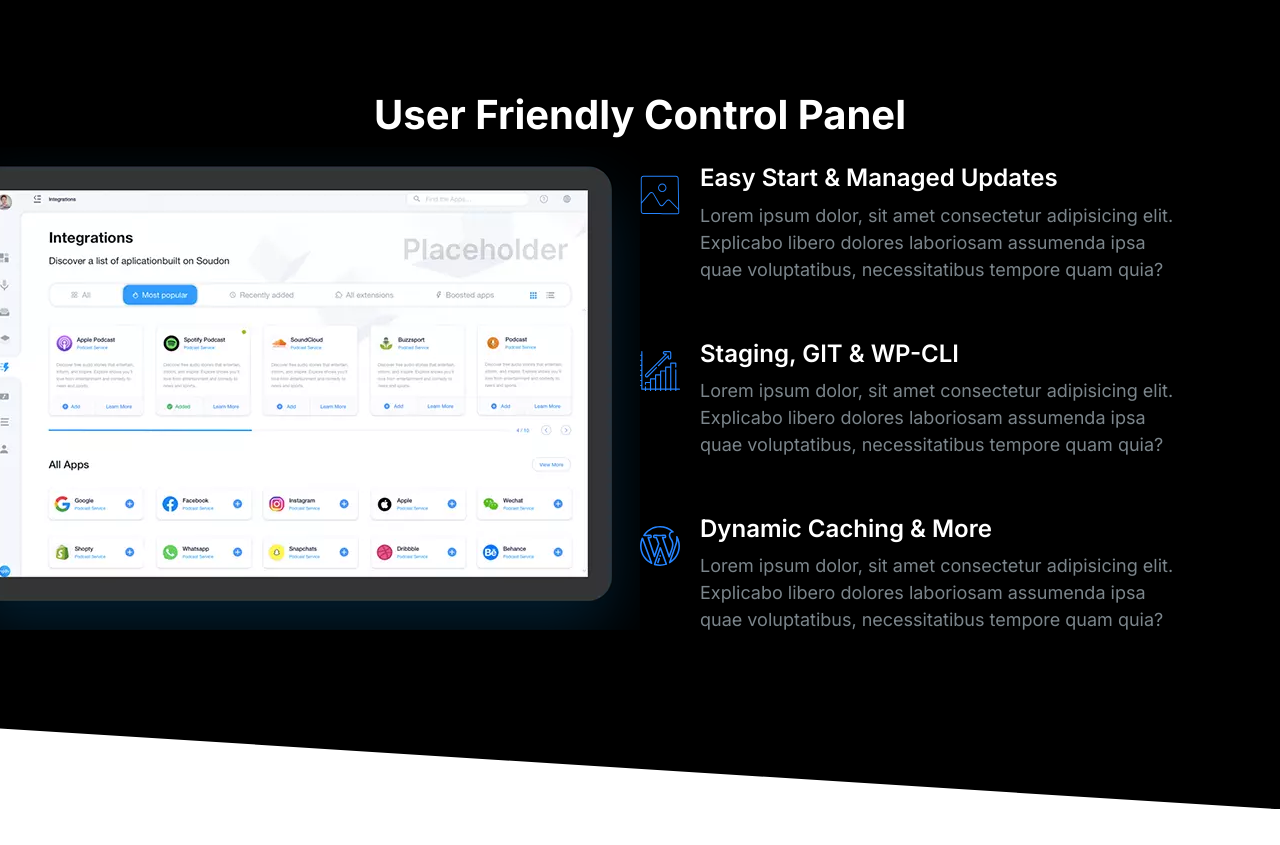
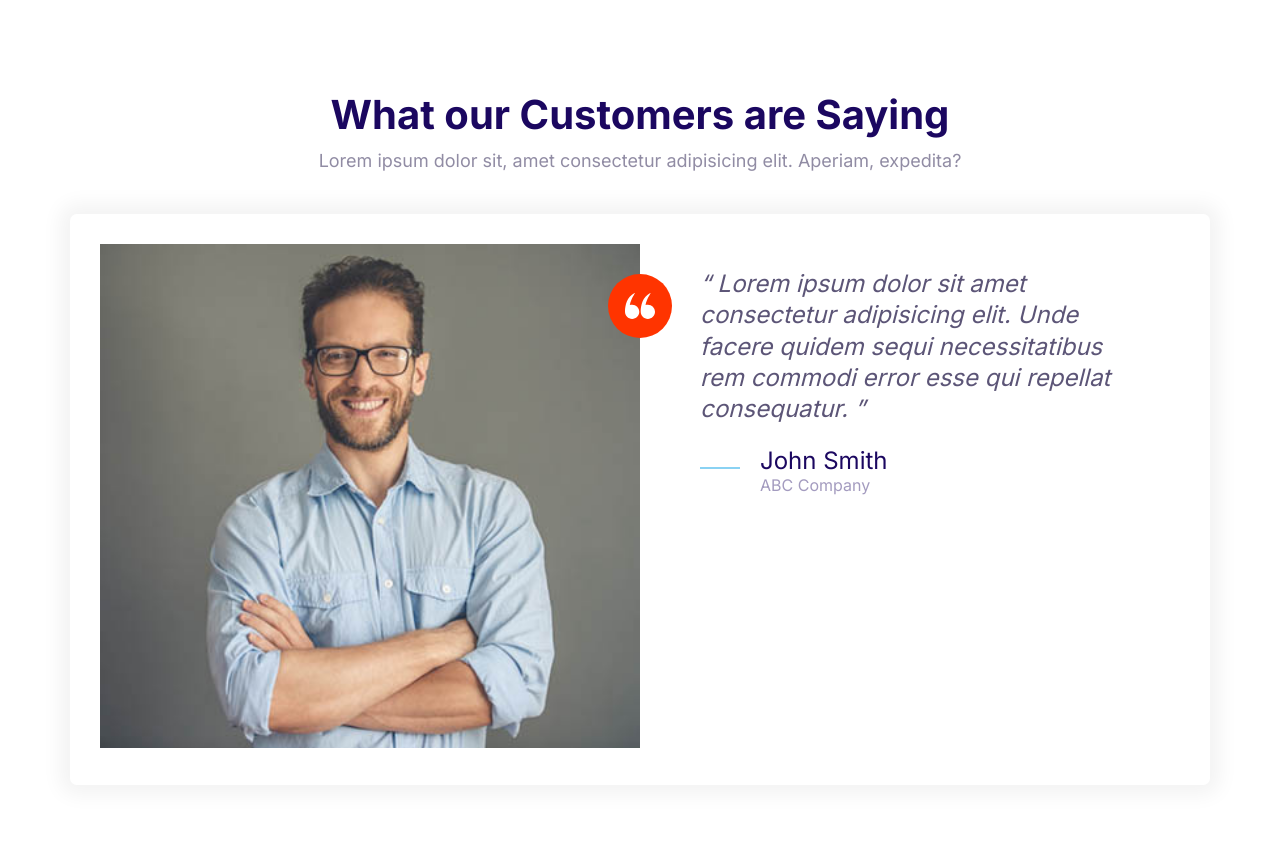
Before and after one commit to dzyfer/moshified, a plain HTML site: page index.html in a window 1280 px wide. Before the commit the page ends 809 px from the top, so only its background shows below. Drawn offline with Linux system fonts and the light colour scheme.

Commit message:
Build the testimonial block.

```diff
--- a/css/styles.css
+++ b/css/styles.css
@@ -624,6 +624,7 @@ a {
 
 .block__header {
   text-align: center;
+  margin-bottom: 4rem;
 }
 
 .block__heading {
--- a/index.html
+++ b/index.html
@@ -12,56 +12,42 @@
     <link rel="stylesheet" href="css/styles.css">
 </head>
 <body>
-    <section class="block block--dark block--skewed-right block-showcase">
+    <section class="block">
         <header class="block__header">
-            <h2>User Friendly Control Panel</h2>
+            <h2>What our Customers are Saying</h2>
+            <p>Lorem ipsum dolor sit, amet consectetur adipisicing elit. Aperiam, expedita?</p>
         </header>
-        <div class="container grid grid--1x2">
-            <picture class="block-showcase__image">
-                <source type="image/webp" srcset="images/ipad.webp 1x, images/ipad@2x.webp 2x">
-                <source type="image/png" srcset="images/ipad.png 1x, images/ipad@2x.png 2x">
-                <img src="images/ipad.png" alt=""></picture>
-            <ul class="list">
-                <li>
+        <div class="container">
+            <div class="card testimonial">
+                <div class="grid grid--1x2">
+                    <div class="testimonial__image">
+                        <img class="testimonial__image" src="images/testimonial.jpg" alt="A happy smiling customer">
+                        <span class="icon-container icon-container--accent">
+                            <svg class="icon icon--white icon--small">
+                                <use xlink:href="images/sprite.svg#quotes"></use>
+                            </svg>
+                        </span>
+                    </div>
+                    <blockquote class="quote">
+                        <p class="quote__text">
+                            Lorem ipsum dolor sit amet consectetur adipisicing elit. Unde facere quidem sequi necessitatibus rem commodi error esse qui repellat consequatur.
+                        </p>
+                        <footer>
                             <div class="media">
                                 <div class="media__image">
-                                <svg class="icon icon--primary">
-                                    <use xlink:href="images/sprite.svg#snap"></use>
+                                        <svg class="icon icon--primary quote__line">
+                                            <use xlink:href="images/sprite.svg#line"></use>
                                         </svg>
                                 </div>
                                 <div class="media__body">
-                            <h3 class="media__title">Easy Start & Managed Updates</h3>
-                            <p>Lorem ipsum dolor, sit amet consectetur adipisicing elit. Explicabo libero dolores laboriosam assumenda ipsa quae voluptatibus, necessitatibus tempore quam quia?</p>
+                                    <h3 class="media__title quote__author">John Smith</h3>
+                                    <p class="quote__organization">ABC Company</p>
                                 </div>
                             </div>
-                </li>
-                <li>
-                    <div class="media">
-                    <div class="media__image">
-                            <svg class="icon icon--primary">
-                                <use xlink:href="images/sprite.svg#growth"></use>
-                            </svg>
-                    </div>
-                    <div class="media__body">
-                        <h3 class="media__title">Staging, GIT & WP-CLI</h3>
-                        <p>Lorem ipsum dolor, sit amet consectetur adipisicing elit. Explicabo libero dolores laboriosam assumenda ipsa quae voluptatibus, necessitatibus tempore quam quia?</p>
+                        </footer>
+                    </blockquote>
                 </div>
             </div>
-            </li>
-                <li>
-                    <div class="media">
-                        <div class="media__image">
-                                <svg class="icon icon--primary">
-                                    <use xlink:href="images/sprite.svg#wordpress"></use>
-                                </svg>
-                        </div>
-                        <div class="media__body">
-                            <h3 class="media__title">Dynamic Caching & More</h3>
-                            <p>Lorem ipsum dolor, sit amet consectetur adipisicing elit. Explicabo libero dolores laboriosam assumenda ipsa quae voluptatibus, necessitatibus tempore quam quia?</p>
-                        </div>
-                    </div>
-                </li>
-            </ul>
         </div>
     </section>
     <script src="js/main.js"></script>
```
Also changed, not shown: components/testimonialblock.html (added, +38 -0 lines). Lines whose indentation alone changed are shown as unchanged.
